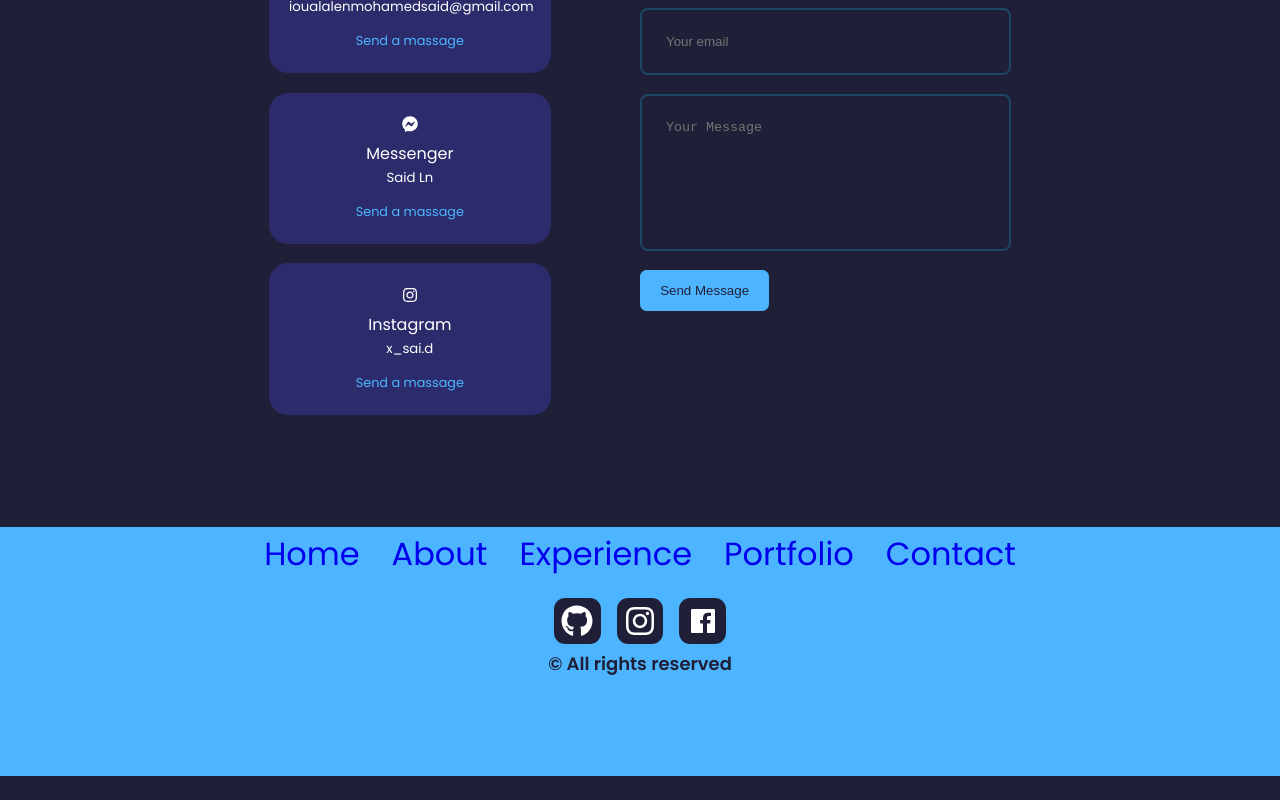
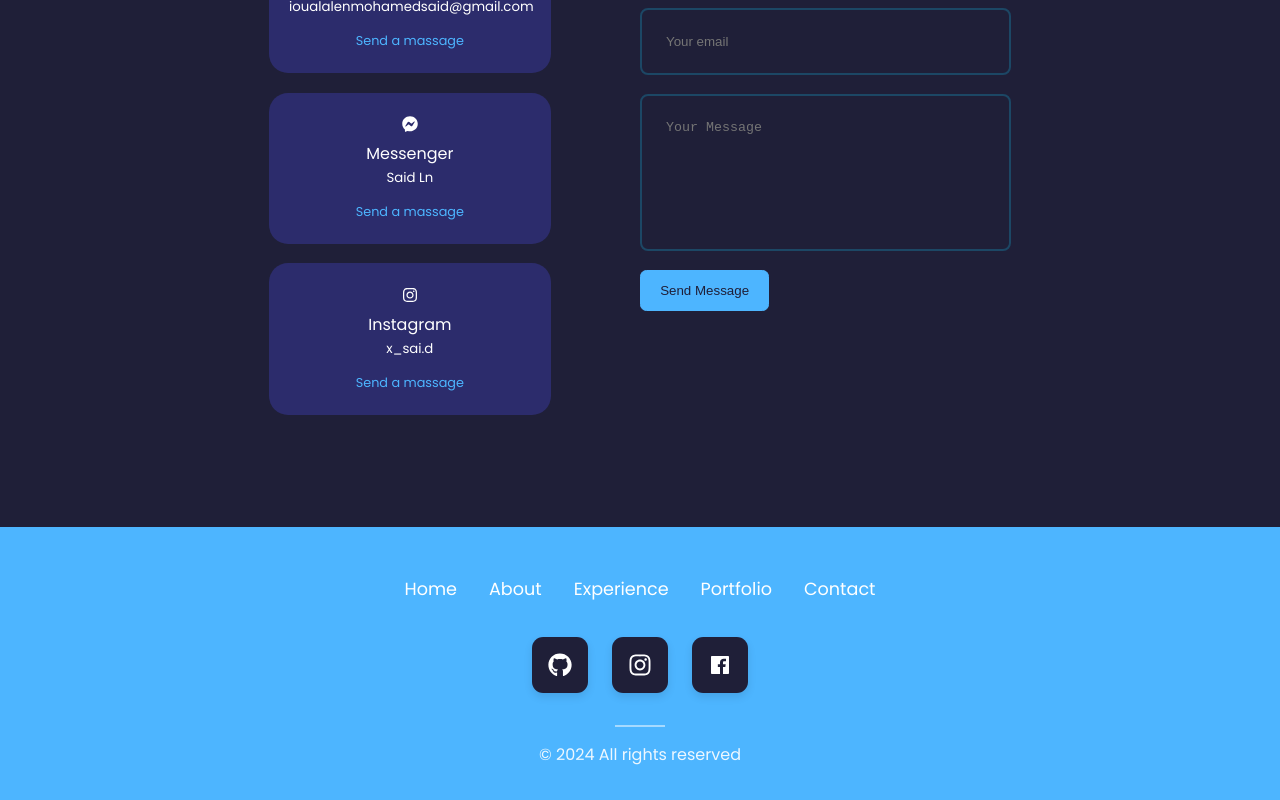
Before and after one commit to ssaid-Ln/Portfolio, a React (Create React App) app: page / in a window 1280 px wide. Shown: the part 3372-4172 px from the top of the page. Before the commit the page ends 4148 px from the top, so only its background shows below. Built offline with nearby package versions, Linux system fonts and the light colour scheme.

Commit message:
updating footer

```diff
--- a/src/components/Footer/Footer.jsx
+++ b/src/components/Footer/Footer.jsx
@@ -1,11 +1,14 @@
 import React from 'react'
-import { FaInstagram } from "react-icons/fa";
-import { FaGithub } from "react-icons/fa";
+import { FaInstagram, FaGithub } from "react-icons/fa";
 import { IoLogoFacebook } from "react-icons/io";
 import './footer.css'
+
 const Footer = () => {
+  const currentYear = new Date().getFullYear();
+
   return (
-    <footer>
+    <footer className="footer-wrapper">
+      <div className="footer-content">
         <ul className='links'>
             <li><a href="#">Home</a></li>
             <li><a href="#about">About</a></li>
@@ -13,15 +16,23 @@ const Footer = () => {
             <li><a href="#portfolio">Portfolio</a></li>
             <li><a href="#contact">Contact</a></li>
         </ul>
-        <div className="footersocials">
-            <a href="https://github.com/ssaid-Ln"><FaGithub className='giticon'/></a>
-            <a href="https://www.instagram.com/x_sai.d/"><FaInstagram className='insicon'/></a>
-            <a href="https://www.facebook.com/profile.php?id=100013768683013"><IoLogoFacebook className='facicon'/></a>
-        </div>
-        <div className='copyright'>
-        <h3>&copy; All rights reserved</h3>
+
+        <div className="footer-socials">
+            <a href="https://github.com/ssaid-Ln" aria-label="GitHub">
+              <FaGithub className='social-icon'/>
+            </a>
+            <a href="https://www.instagram.com/x_sai.d/" aria-label="Instagram">
+              <FaInstagram className='social-icon'/>
+            </a>
+            <a href="https://www.facebook.com/profile.php?id=100013768683013" aria-label="Facebook">
+              <IoLogoFacebook className='social-icon'/>
+            </a>
         </div>
 
+        <div className='copyright'>
+          <p>&copy; {currentYear} All rights reserved</p>
+        </div>
+      </div>
     </footer>
   )
 }
--- a/src/components/Footer/footer.css
+++ b/src/components/Footer/footer.css
@@ -1,53 +1,118 @@
-footer{
+footer {
     background: var(--colorpr);
     text-align: center;
-    font-size: 0.9rem;
     margin-top: 7rem;
-    padding-bottom: 6rem;
+    padding: 3rem 0 2rem;
 }
-footer a{
-    font-size: 2rem;
-    font-weight: 500;
-    display: inline-block;
+
+.footer-content {
+    max-width: 1200px;
+    margin: 0 auto;
+    padding: 0 1.5rem;
 }
-.links{
+
+.links {
     display: flex;
     flex-wrap: wrap;
     justify-content: center;
     gap: 2rem;
-    margin-bottom: 1rem;
+    margin-bottom: 2rem;
+    padding: 0;
+    list-style: none;
 }
-.footersocials{
+
+.links a {
+    font-size: 1.1rem;
+    font-weight: 500;
+    color: var(--colorw);
+    text-decoration: none;
+    transition: all 0.3s ease;
+    position: relative;
+}
+
+.links a::after {
+    content: '';
+    position: absolute;
+    width: 0;
+    height: 2px;
+    bottom: -5px;
+    left: 0;
+    background-color: var(--colorw);
+    transition: width 0.3s ease;
+}
+
+.links a:hover::after {
+    width: 100%;
+}
+
+.footer-socials {
     display: flex;
     justify-content: center;
-    gap: 1rem;
+    gap: 1.5rem;
+    margin-bottom: 2rem;
 }
-.footersocials a{
+
+.footer-socials a {
     background: var(--colorbg);
     color: var(--colorw);
-    padding: 0.4rem;
+    width: 3.5rem;
+    height: 3.5rem;
     border-radius: 0.7rem;
     display: flex;
+    justify-content: center;
+    align-items: center;
     border: 1px solid transparent;
+    transition: all 0.3s ease;
+    box-shadow: 0 4px 8px rgba(0, 0, 0, 0.1);
 }
 
-.copyright{
-    padding-top:0.3rem;
-    color: var(--colorbg);
+.social-icon {
+    font-size: 1.5rem;
 }
-.copyright h3{
-    font-size: large;
-    font-weight: 600;
+
+.footer-socials a:hover {
+    transform: translateY(-5px);
+    box-shadow: 0 8px 16px rgba(0, 0, 0, 0.15);
+    border-color: var(--colorw);
 }
-@media screen and (max-width:1020px){
 
+.copyright {
+    padding-top: 1rem;
+    color: var(--colorw);
+    position: relative;
 }
-   @media screen and (max-width:600px){
-   .links{
+
+.copyright::before {
+    content: '';
+    position: absolute;
+    top: 0;
+    left: 50%;
+    transform: translateX(-50%);
+    width: 50px;
+    height: 2px;
+    background-color: var(--colorw);
+    opacity: 0.5;
+}
+
+.copyright p {
+    font-size: 1rem;
+    font-weight: 500;
+    margin: 0;
+    opacity: 0.9;
+}
+
+@media screen and (max-width: 600px) {
+    .links {
         flex-direction: column;
         gap: 1.5rem;
     }
-   .footersocials{
-    margin-bottom: 2.6rem;
+
+    .footer-socials {
+        margin-bottom: 2rem;
+    }
+
+    .footer-socials a {
+        width: 3rem;
+        height: 3rem;
     }
 }
```
Lines whose indentation alone changed are shown as unchanged.
